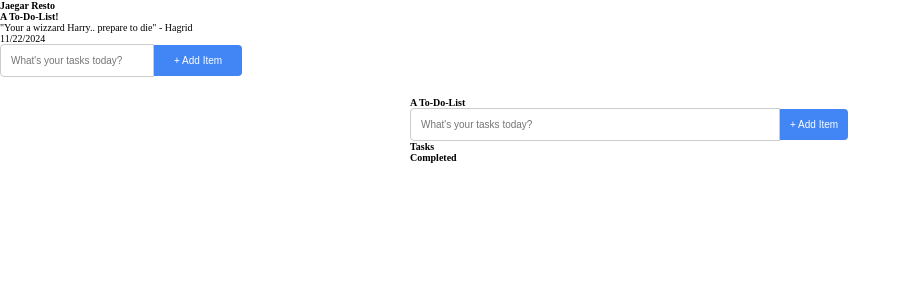
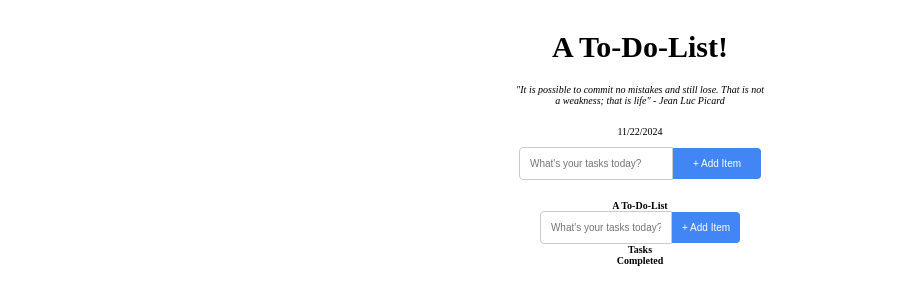
Before and after one commit to MukhriddinToshboyev/To-Do-List, a React (Vite) app: page / in a window 1280 px wide. Shown: the top 304 px of the page, without its empty margins (0-911 px from the left). Built offline with nearby package versions, Linux system fonts and the light colour scheme.

Commit message:
home component  new useState

```diff
--- a/src/App.jsx
+++ b/src/App.jsx
@@ -1,15 +1,10 @@
 import "./App.css";
 import Menu from "./To-Do-List";
-import Tasks from "./Tasks";
-import Completed from "./Completed";
 
 function App() {
   return (
     <div className="Container">
-      <h1>Jaegar Resto</h1>
       <Menu />
-      <Tasks />
-      <Completed />
     </div>
   );
 }
--- a/src/To-Do-List/Menu.css
+++ b/src/To-Do-List/Menu.css
@@ -1,3 +1,29 @@
+.menu-container {
+  width: 100%;
+  display: flex;
+  flex-direction: column;
+  text-align: center;
+}
+/* Menu Header */
+
+.menu-header {
+  margin-top: 3rem;
+  width: 100%;
+}
+
+.menu-header__title {
+  font-size: 3rem;
+}
+
+.menu-header__text {
+  font-style: italic;
+  margin: 2rem;
+}
+
+.menu-header__date {
+  margin-bottom: 1rem;
+}
+
 .menu-navigation__input {
   flex: 1;
   padding: 10px;
--- a/src/To-Do-List/index.jsx
+++ b/src/To-Do-List/index.jsx
@@ -1,10 +1,19 @@
 import "./Menu.css";
+
+import Tasks from "../Tasks";
+import Completed from "../Completed";
 
 import { useState } from "react";
 import { useEffect } from "react";
 
 function Menu() {
   const [currentDate, setCurrentDate] = useState("");
+
+  const [taskInput, setTaskInput] = useState("");
+
+  function handleAddTask(e) {
+    setTaskInput(e.target.value);
+  }
 
   useEffect(() => {
     // Sanani formatlaymiz va saqlaymiz
@@ -15,20 +24,25 @@ function Menu() {
   return (
     <div className="menu-container">
       <header className="menu-header">
-        <h2 className="menu-header__title">A To-Do-List!</h2>
+        <h1 className="menu-header__title">A To-Do-List!</h1>
         <p className="menu-header__text">
-          "Your a wizzard Harry.. prepare to die" - Hagrid
+          "It is possible to commit no mistakes and still lose. That is not{" "}
+          <br /> a weakness; that is life" - Jean Luc Picard
         </p>
         <p className="menu-header__date">{currentDate}</p>
       </header>
       <nav className="menu-navigation">
         <input
+          value={taskInput}
+          onChange={handleAddTask}
           type="text"
           placeholder="What's your tasks today?"
           className="menu-navigation__input"
         />
         <button className="menu-navigation__button">+ Add Item</button>
       </nav>
+      <Completed />
+      <Tasks />
     </div>
   );
 }
```
